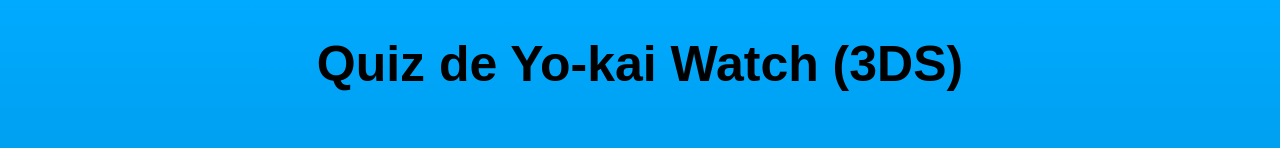
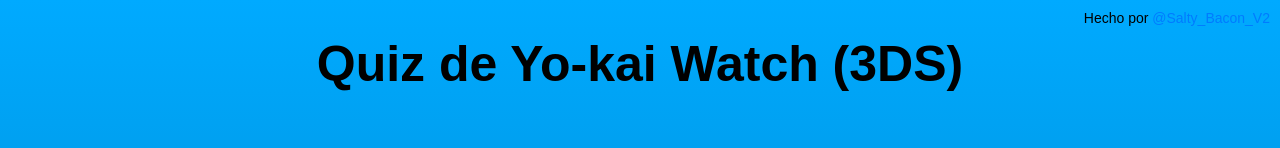
Before and after one commit to Yo-quiz/Yo-quiz, a plain HTML site: page index.html in a window 1280 px wide. Shown: the top 148 px of the page. Drawn offline with Linux system fonts and the light colour scheme.

Commit message:
Update index.html

```diff
--- a/index.html
+++ b/index.html
@@ -4,6 +4,16 @@
     <meta charset="UTF-8">
     <meta name="viewport" content="width=device-width, initial-scale=1.0">
     <title>Yo-kai Quiz</title>
+    <!-- Frase de autor en la esquina superior derecha -->
+<div style="position: absolute; top: 10px; right: 10px; font-size: 14px; z-index: 1000;">
+    <p style="margin: 0;">
+        Hecho por
+        <a href="https://x.com/salty_baconV2" target="_blank" style="text-decoration: none; color: #007bff;">
+            @Salty_Bacon_V2
+        </a>
+    </p>
+</div>
+
     <style>
         body {
             background: linear-gradient(to bottom, #00aaff, #006699); /* Gradiente de azul claro a azul oscuro */
```
